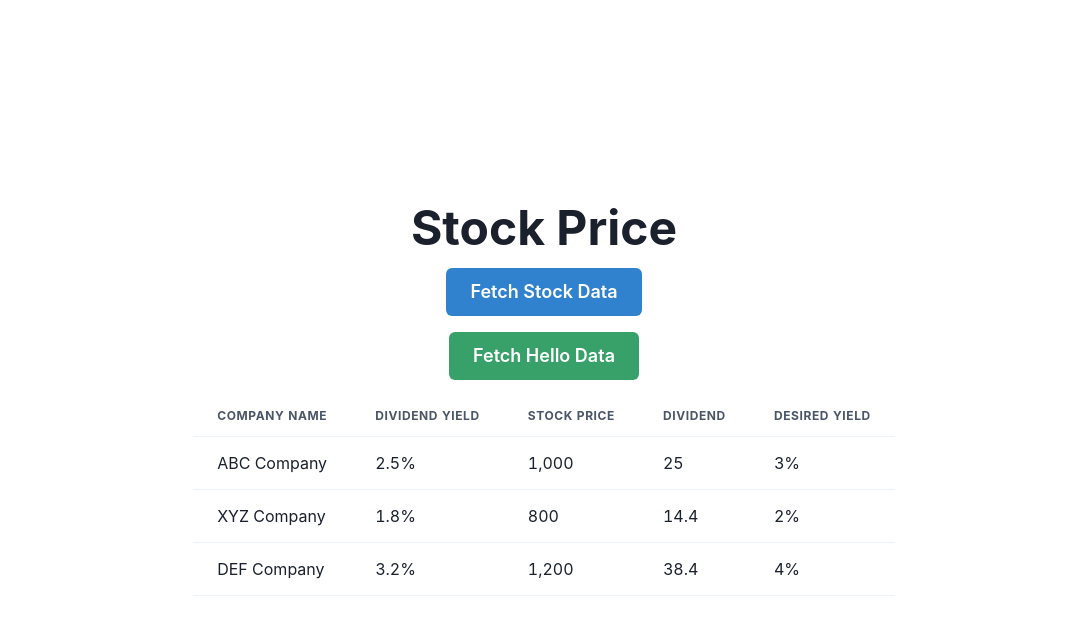
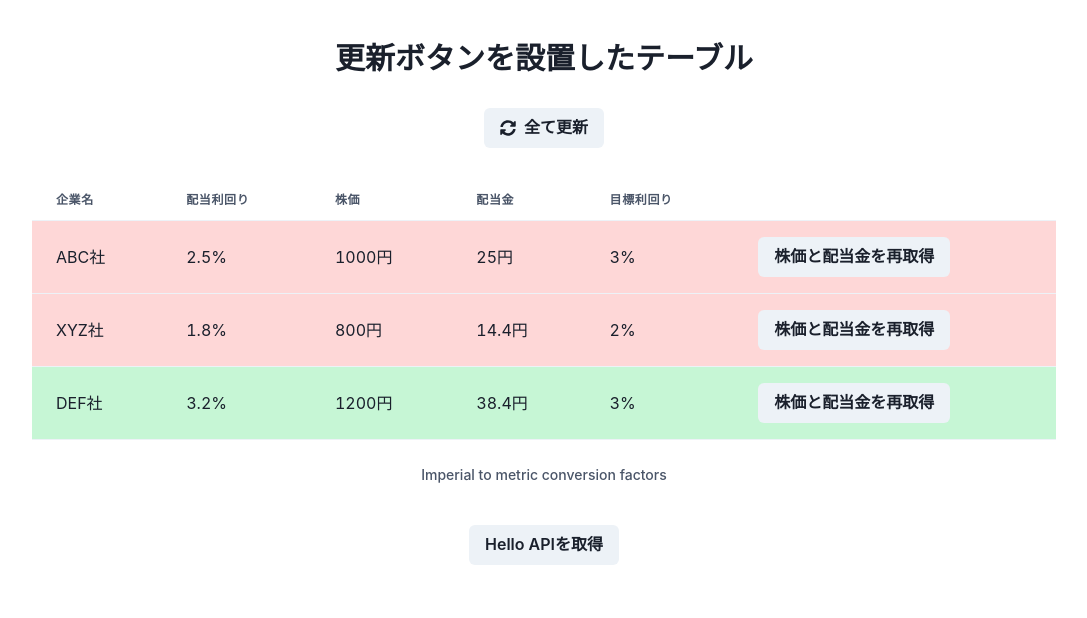
Before and after one commit to katayama8000/stock-price-list, a Next.js app: page / in a window 1280 px wide. Shown: the top 618 px of the page, without its empty margins (96-1183 px from the left). Built offline with nearby package versions, Linux system fonts and the light colour scheme.

Commit message:
feat: UI

```diff
--- a/package.json
+++ b/package.json
@@ -22,6 +22,7 @@
     "puppeteer": "^19.7.5",
     "react": "18.2.0",
     "react-dom": "18.2.0",
+    "react-icons": "^4.8.0",
     "typescript": "5.0.2"
   }
 }
--- a/pages/index.tsx
+++ b/pages/index.tsx
@@ -1,8 +1,10 @@
 import {
+  Box,
   Button,
   Center,
   Heading,
   Table,
+  TableCaption,
   Tbody,
   Td,
   Th,
@@ -10,8 +12,9 @@ import {
   Tr,
   VStack,
 } from '@chakra-ui/react';
+import { FaSyncAlt } from 'react-icons/fa';
 import Head from 'next/head';
-import { useState } from 'react';
+import { useEffect, useState } from 'react';
 
 type Stock = {
   stockPrice: number;
@@ -31,25 +34,25 @@ const HELLO_CODE = '5023';
 
 const companyData: CompanyData[] = [
   {
-    name: 'ABC Company',
+    name: 'ABC社',
     dividendYield: 2.5,
     stockPrice: 1000,
     dividend: 25,
     desiredYield: 3.0,
   },
   {
-    name: 'XYZ Company',
+    name: 'XYZ社',
     dividendYield: 1.8,
     stockPrice: 800,
     dividend: 14.4,
     desiredYield: 2.0,
   },
   {
-    name: 'DEF Company',
+    name: 'DEF社',
     dividendYield: 3.2,
     stockPrice: 1200,
     dividend: 38.4,
-    desiredYield: 4.0,
+    desiredYield: 3.0,
   },
 ];
 
@@ -71,61 +74,85 @@ export default function Home() {
     console.log(data);
   };
 
+  const [companyDataState, setCompanyDataState] =
+    useState<CompanyData[]>(companyData);
+
+  const handleUpdateData = (index: number) => {
+    setCompanyDataState((prevState) => {
+      const newData = [...prevState];
+      newData[index].dividendYield = Math.round(Math.random() * 5 * 10) / 10;
+      newData[index].stockPrice = Math.round(Math.random() * 1000);
+      return newData;
+    });
+  };
+
   return (
     <>
       <Head>
-        <title>Stock Price</title>
-        <meta name="description" content="Generated by create next app" />
-        <meta name="viewport" content="width=device-width, initial-scale=1" />
+        <title>stock</title>
+        <meta name="description" content="更新ボタンを設置したテーブル" />
         <link rel="icon" href="/favicon.ico" />
       </Head>
-      <Center h="100vh">
-        <VStack spacing={4}>
-          <Heading as="h1" size="2xl">
-            Stock Price
+      <Box minH="100vh">
+        <Center bgColor={'white'}>
+          <VStack spacing="8" w="80%" mt={10}>
+            <Heading as="h1" size="lg">
+              更新ボタンを設置したテーブル
             </Heading>
             <Button
-            colorScheme="blue"
-            size="lg"
+              leftIcon={<FaSyncAlt />}
+              onClick={handleFetchStockData}
               isLoading={isLoadingStockData}
-            loadingText="Loading..."
-            onClick={handleFetchStockData}
+              loadingText="取得中"
             >
-            Fetch Stock Data
-          </Button>
-          <Button colorScheme="green" size="lg" onClick={handleFetchHelloData}>
-            Fetch Hello Data
+              全て更新
             </Button>
             {stockData && (
-            <VStack spacing={2}>
-              <p>Stock Price: {stockData.stockPrice.toLocaleString()}</p>
-              <p>Dividend: {stockData.dividend.toLocaleString()}</p>
-            </VStack>
+              <Box>
+                <p>株価: {stockData.stockPrice}円</p>
+                <p>配当金: {stockData.dividend}円</p>
+              </Box>
             )}
             <Table variant="simple">
+              <TableCaption>Imperial to metric conversion factors</TableCaption>
               <Thead>
                 <Tr>
-                <Th>Company Name</Th>
-                <Th>Dividend Yield</Th>
-                <Th>Stock Price</Th>
-                <Th>Dividend</Th>
-                <Th>Desired Yield</Th>
+                  <Th>企業名</Th>
+                  <Th>配当利回り</Th>
+                  <Th>株価</Th>
+                  <Th>配当金</Th>
+                  <Th>目標利回り</Th>
+                  <Th></Th>
                 </Tr>
               </Thead>
               <Tbody>
-              {companyData.map((data, index) => (
-                <Tr key={index}>
+                {companyDataState.map((data, index) => (
+                  <Tr
+                    key={index}
+                    bgColor={
+                      data.dividendYield >= data.desiredYield
+                        ? 'green.100'
+                        : 'red.100'
+                    }
+                  >
                     <Td>{data.name}</Td>
                     <Td>{data.dividendYield}%</Td>
-                  <Td>{data.stockPrice.toLocaleString()}</Td>
-                  <Td>{data.dividend.toLocaleString()}</Td>
+                    <Td>{data.stockPrice}円</Td>
+                    <Td>{data.dividend}円</Td>
                     <Td>{data.desiredYield}%</Td>
+                    <Td>
+                      <Button onClick={() => handleUpdateData(index)}>
+                        株価と配当金を再取得
+                      </Button>
+                    </Td>
                   </Tr>
                 ))}
               </Tbody>
             </Table>
+            <Button onClick={handleFetchHelloData}>Hello APIを取得</Button>
           </VStack>
         </Center>
+      </Box>
     </>
   );
 }
```
Also changed, not shown: 1 other file (tests, documents, lock files or other folders). Lines whose indentation alone changed are shown as unchanged.
